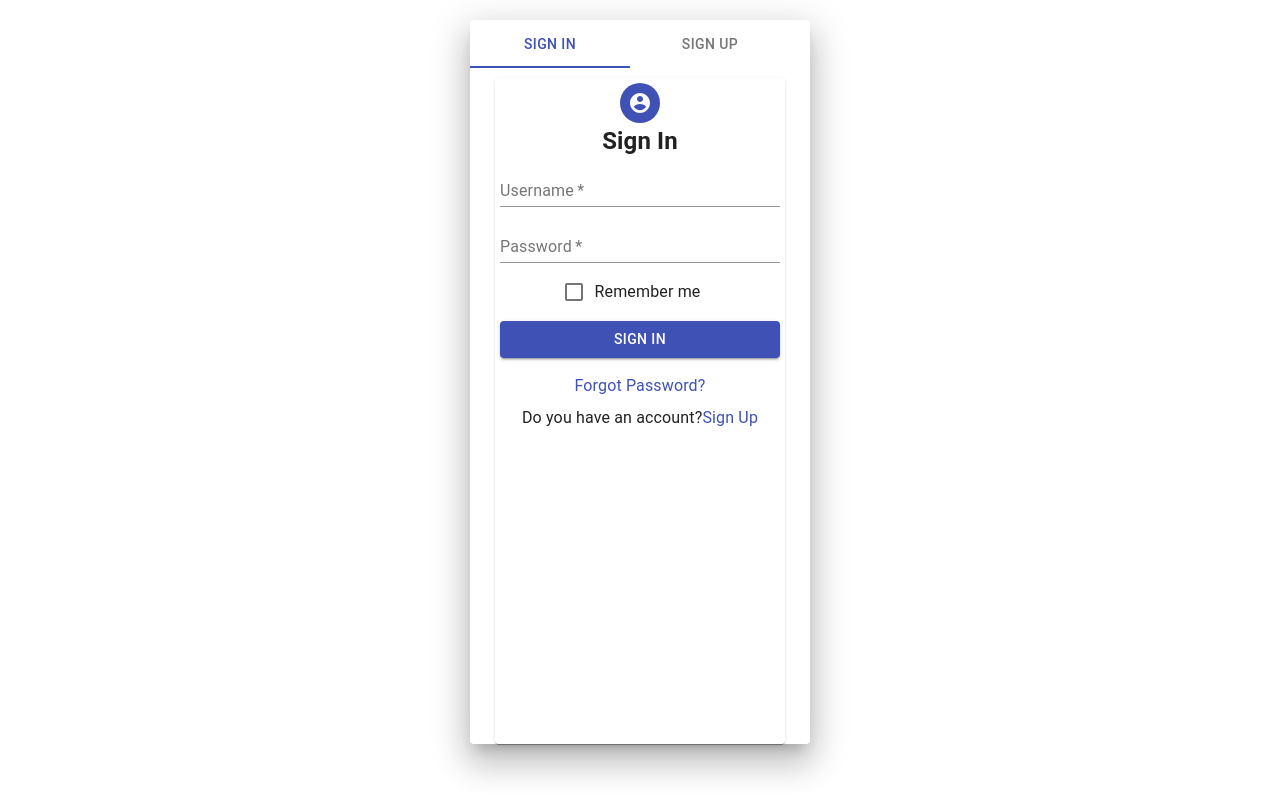
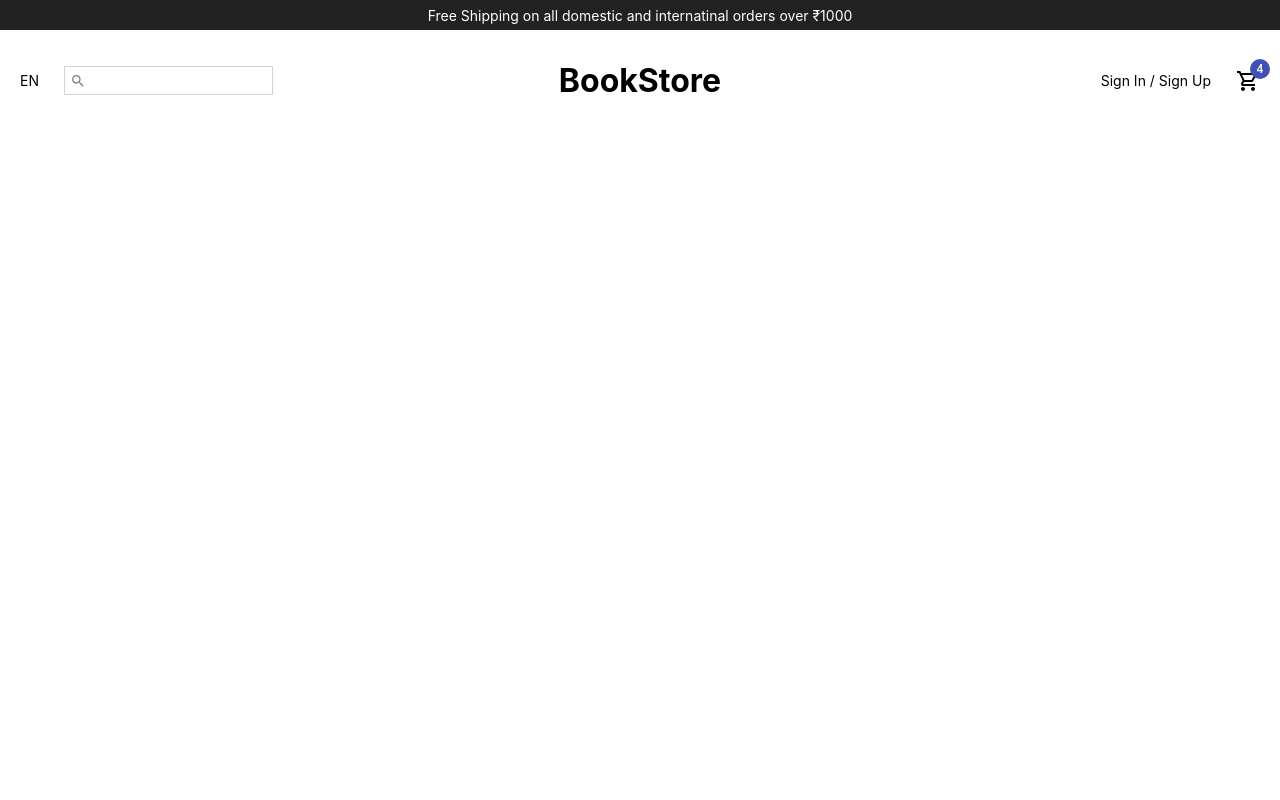
Before and after one commit to inferno080/ADBMS-mini-project, a React (Create React App) app in the folder fundaa-app/: page / in a window 1280 px wide. Built offline with nearby package versions, Linux system fonts and the light colour scheme.

Commit message:
Navbar of Home done

```diff
--- a/fundaa-app/package.json
+++ b/fundaa-app/package.json
@@ -11,6 +11,7 @@
     "react": "^17.0.2",
     "react-dom": "^17.0.2",
     "react-scripts": "4.0.3",
+    "styled-components": "^5.3.3",
     "web-vitals": "^1.1.2"
   },
   "scripts": {
--- a/fundaa-app/public/index.html
+++ b/fundaa-app/public/index.html
@@ -5,6 +5,9 @@
     <link rel="icon" href="%PUBLIC_URL%/favicon.ico" />
     <meta name="viewport" content="width=device-width, initial-scale=1" />
     <meta name="theme-color" content="#000000" />
+    <link rel="preconnect" href="https://fonts.googleapis.com">
+    <link rel="preconnect" href="https://fonts.gstatic.com" crossorigin>
+    <link href="https://fonts.googleapis.com/css2?family=Urbanist:wght@100&display=swap" rel="stylesheet">
     <meta
       name="description"
       content="Web site created using create-react-app"
--- a/fundaa-app/src/App.js
+++ b/fundaa-app/src/App.js
@@ -1,10 +1,12 @@
 import './App.css';
 import SignInOutContainer from './components';
+import Home from './pages/Home'
 
 function App() {
   return (
     <div className="App">
-          <SignInOutContainer/>
+        <Home/>
+        {/* <SignInOutContainer/> */}
     </div>
   );
 }
--- /dev/null
+++ b/fundaa-app/src/components/Announcements.jsx
@@ -0,0 +1,22 @@
+import React from 'react'
+import styled from 'styled-components'
+
+const Container = styled.div`
+    height : 30px;
+    background-color : #222;
+    color : white;
+    display : flex;
+    align-items : center;
+    justify-content : center;
+    font-size : 14px;
+`
+
+const Announcements = () => {
+    return (
+        <Container>
+            Free Shipping on all domestic and internatinal orders over ₹1000
+        </Container>
+    )
+}
+
+export default Announcements
--- /dev/null
+++ b/fundaa-app/src/components/Navbar.jsx
@@ -0,0 +1,83 @@
+import React from 'react'
+import Search from '@material-ui/icons/Search'
+import Badge from '@material-ui/core/Badge'
+import styled from 'styled-components'
+import ShoppingCartOutlinedIcon from '@material-ui/icons/ShoppingCartOutlined'
+
+const Container = styled.div`
+    height : 60px;
+`;
+const Wrapper = styled.div`
+    padding : 10px 20px;
+    display : flex;
+    align-items : center;
+    justify-content: space-between;
+`;
+const Left = styled.div`
+    flex : 1;
+    display : flex;
+    align-items : center;
+`;
+const Language = styled.span`
+    font-size : 14px;
+    cursor : pointer;
+`;
+const SearchContainer = styled.div`
+    border : 0.5px solid lightgrey;
+    display : flex;
+    margin-left : 25px;
+    padding : 5px;
+    align-items : center;
+`;
+const Input = styled.input`
+    border : none;
+`;
+const Centre = styled.div`
+    flex : 1;
+    text-align : center;
+`;
+const Logo = styled.h1`
+    font-weight: bold;
+`
+const Right = styled.div`
+    flex : 1;
+    display : flex;
+    align-items : center;
+    justify-content : flex-end;
+`;
+const MenuItem = styled.div`
+    font-size : 14px;
+    margin-left : 25px;
+    cursor : pointer;
+`;
+
+
+
+const Navbar = () => {
+    return (
+        <Container>
+            <Wrapper>
+                <Left>
+                    <Language>EN</Language>
+                    <SearchContainer>
+                        <Search style={{color: "gray", fontSize:16}}/>
+                        <Input></Input>
+                    </SearchContainer>
+                </Left>
+                <Centre>
+                    <Logo>
+                        BookStore
+                    </Logo>
+                </Centre>
+                <Right>
+                    <MenuItem>Sign In / Sign Up</MenuItem>
+                    <MenuItem>
+                        <Badge badgeContent = {4} color ="primary"><ShoppingCartOutlinedIcon/></Badge>
+                    </MenuItem>
+                </Right>
+            </Wrapper>
+        </Container>
+    )
+}
+
+export default Navbar
--- /dev/null
+++ b/fundaa-app/src/pages/Home.jsx
@@ -0,0 +1,16 @@
+import React from 'react'
+import Announcements from '../components/Announcements'
+import Navbar from '../components/Navbar'
+
+
+
+const Home = () => {
+    return (
+        <div>
+            <Announcements/>
+            <Navbar/>
+        </div>
+    )
+}
+
+export default Home
```
Also changed, not shown: 1 other file (tests, documents, lock files or other folders).
